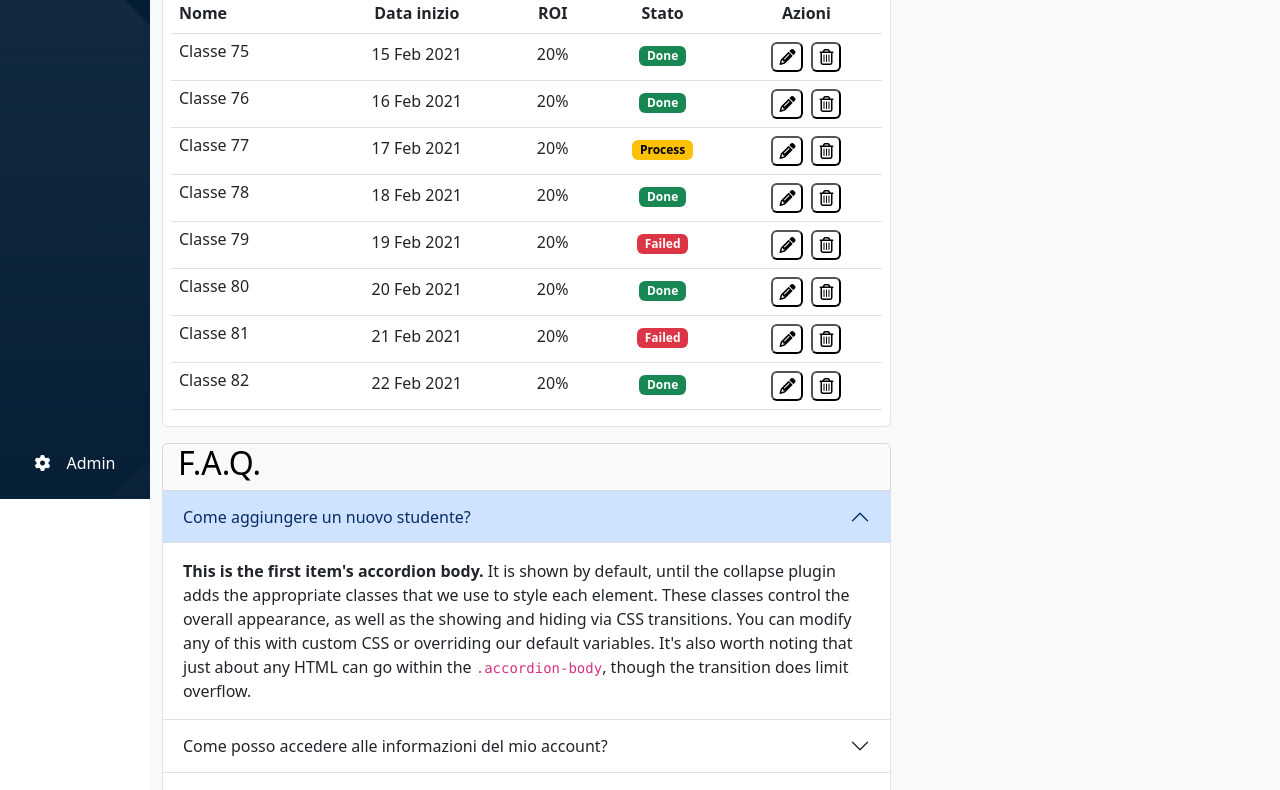
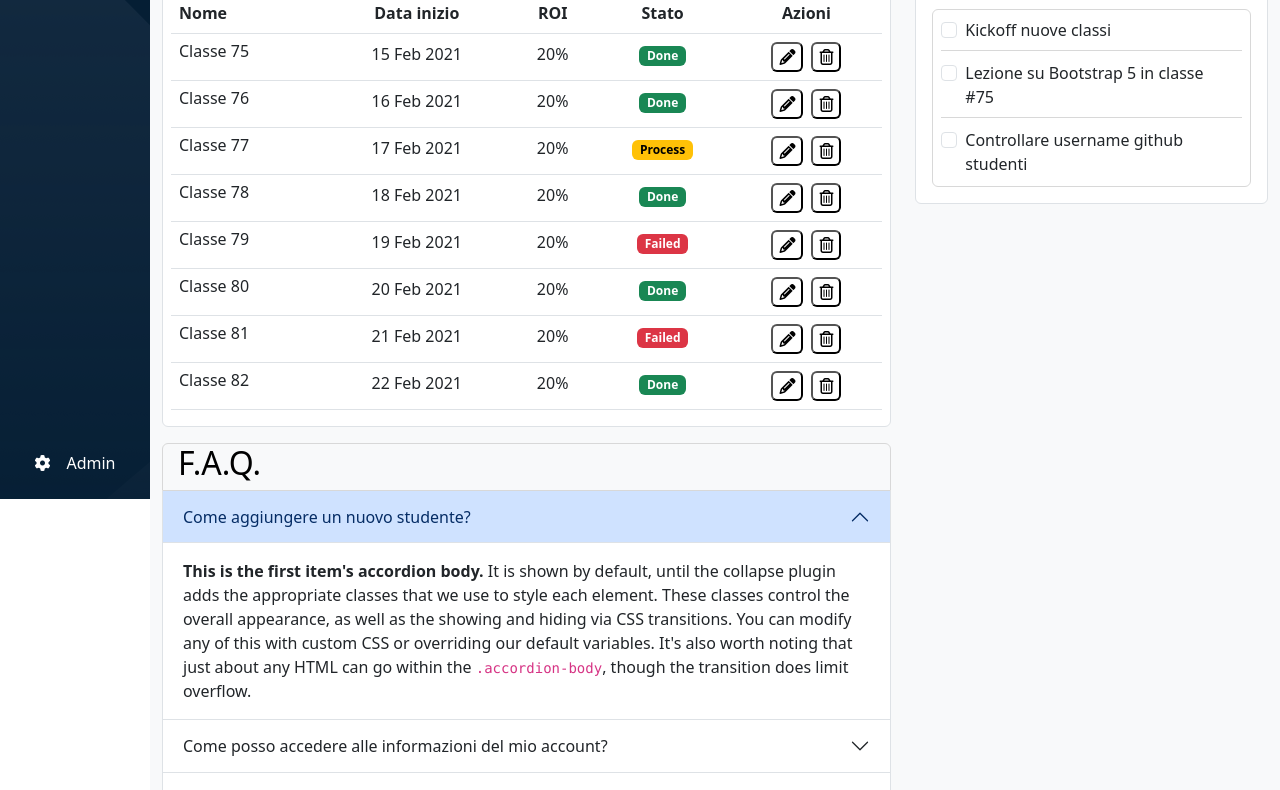
Before and after one commit to mattia0419/html-css-bootstrap-dashboard, a plain HTML site: page index.html in a window 1280 px wide. Shown: the part 301-1091 px from the top of the page. Drawn offline with nearby package versions, Linux system fonts and the light colour scheme.

Commit message:
add todo section

```diff
--- a/css/style.css
+++ b/css/style.css
@@ -94,7 +94,15 @@ main{
     background-color: white;
     border-radius: 6px;
 }
-
+.border-check{
+    border-bottom: solid 1px #D8D8D8;
+    padding: 8px;
+}
+.b-solid{
+    border: #D8D8D8 solid 1px;
+    border-radius: 6px;
+    background-color: white;
+}
 
 
 
--- a/index.html
+++ b/index.html
@@ -233,7 +233,7 @@
                                 </div>
 
                             </div>
-                            <div class="col-12 mt-3">
+                            <div class="col-12 mt-3 mb-3">
                                 <div class="accordion" id="accordionExample">
                                     <div class="top">
                                         <h2>F.A.Q.</h2>
@@ -279,7 +279,36 @@
                         </div>
                     </div>
                     <div class="col-12 col-lg-4">
+                        <div class="row">
+                            <div class="col-12 mt-3">
+                                <div class="top">
+                                    <h2>Todo</h2>
+                                </div>
+                                <div class="border p-3">
+                                    <div class="b-solid px-2">
+                                        <div class="form-check border-check">
+                                        <input class="form-check-input" type="checkbox" value="" id="flexCheckDefault">
+                                        <label class="form-check-label" for="flexCheckDefault">
+                                          Kickoff nuove classi
+                                        </label>
+                                      </div>
+                                      <div class="form-check border-check">
+                                        <input class="form-check-input" type="checkbox" value="" id="flexCheckDefault-1">
+                                        <label class="form-check-label" for="flexCheckDefault-1">
+                                          Lezione su Bootstrap 5 in classe #75
+                                        </label>
+                                      </div>
+                                      <div class="form-check py-2">
+                                        <input class="form-check-input" type="checkbox" value="" id="flexCheckDefault-2">
+                                        <label class="form-check-label" for="flexCheckDefault-2">
+                                          Controllare username github studenti
+                                        </label>
+                                      </div>
+                                    </div>
 
+                                </div>
+                            </div>
+                        </div>
                     </div>
                 </div>
             </div>
```
